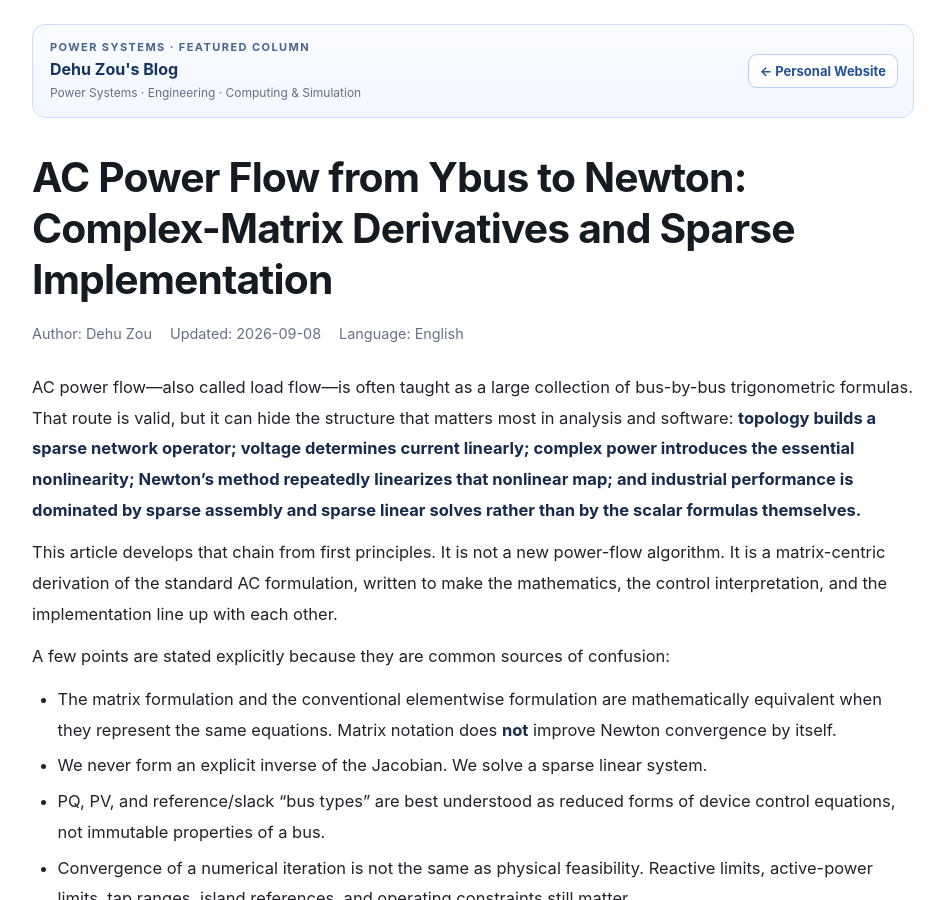
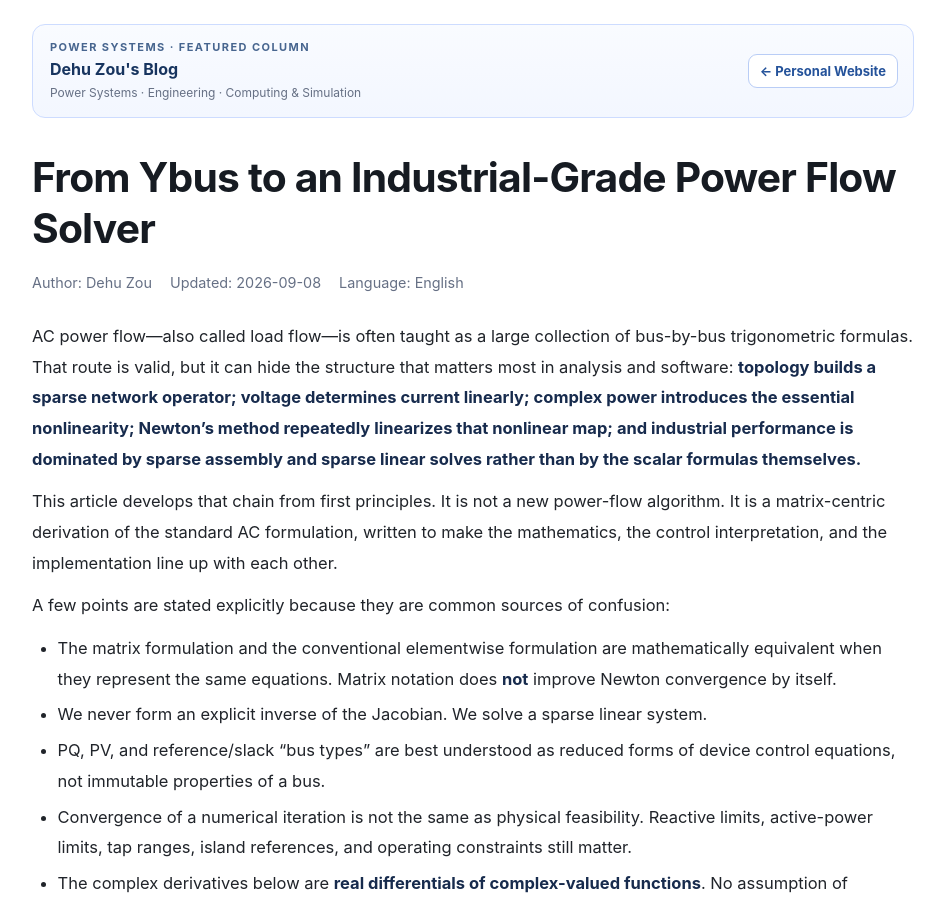
Before and after one commit to zoudehupowersystem/zoudehupowersystem.github.io, a Jekyll site: the page built from ac-power-flow-ybus-newton.md, in a window 1280 px wide and 900 px high. Shown: the whole window, without its empty margins (167-1112 px from the left). Built offline with Jekyll 4.4.1, drawn with Linux system fonts in a browser that asks for light colours.

Commit message:
Retitle English power flow article

```diff
--- a/ac-power-flow-ybus-newton.md
+++ b/ac-power-flow-ybus-newton.md
@@ -1,14 +1,14 @@
 ---
 layout: article
 lang: en
-title: "AC Power Flow from Ybus to Newton: Complex-Matrix Derivatives and Sparse Implementation"
+title: "From Ybus to an Industrial-Grade Power Flow Solver"
 permalink: "/ac-power-flow-ybus-newton.html"
-seo_title: "AC Power Flow from Ybus to Newton: Complex-Matrix Derivatives and Sparse Implementation | Dehu Zou"
+seo_title: "From Ybus to an Industrial-Grade Power Flow Solver | Dehu Zou"
 description: "A rigorous, implementation-oriented derivation of AC power flow from network topology and Ybus to Newton's method, complex-matrix Jacobians, PV/PQ controls, sparse factorization, limits, approximations, and verification."
 updated: "2026-09-08"
 ---
 
-# AC Power Flow from Ybus to Newton: Complex-Matrix Derivatives and Sparse Implementation
+# From Ybus to an Industrial-Grade Power Flow Solver
 
 <div class="article-meta" style="margin:-4px 0 24px;color:#667085;font-size:.9rem;display:flex;gap:8px 18px;flex-wrap:wrap;"><span>Author: Dehu Zou</span><span>Updated: 2026-09-08</span><span>Language: English</span></div>
 
--- a/index.html
+++ b/index.html
@@ -898,7 +898,7 @@
             </div>
             <div class="articles-grid" role="list">
     <a class="article-item" role="listitem" href="ac-power-flow-ybus-newton.html">
-      <span>AC Power Flow from Ybus to Newton: Complex-Matrix Derivatives and Sparse Implementation</span><small>EN · NEW</small>
+      <span>From Ybus to an Industrial-Grade Power Flow Solver</span><small>EN · NEW</small>
     </a>
               <a class="article-item" role="listitem" href="从物理学出发理解电力系统.html">
                 <span>从物理学出发理解电力系统</span>
```
Also changed, not shown: .github/workflows/retitle-powerflow.yml (deleted).
